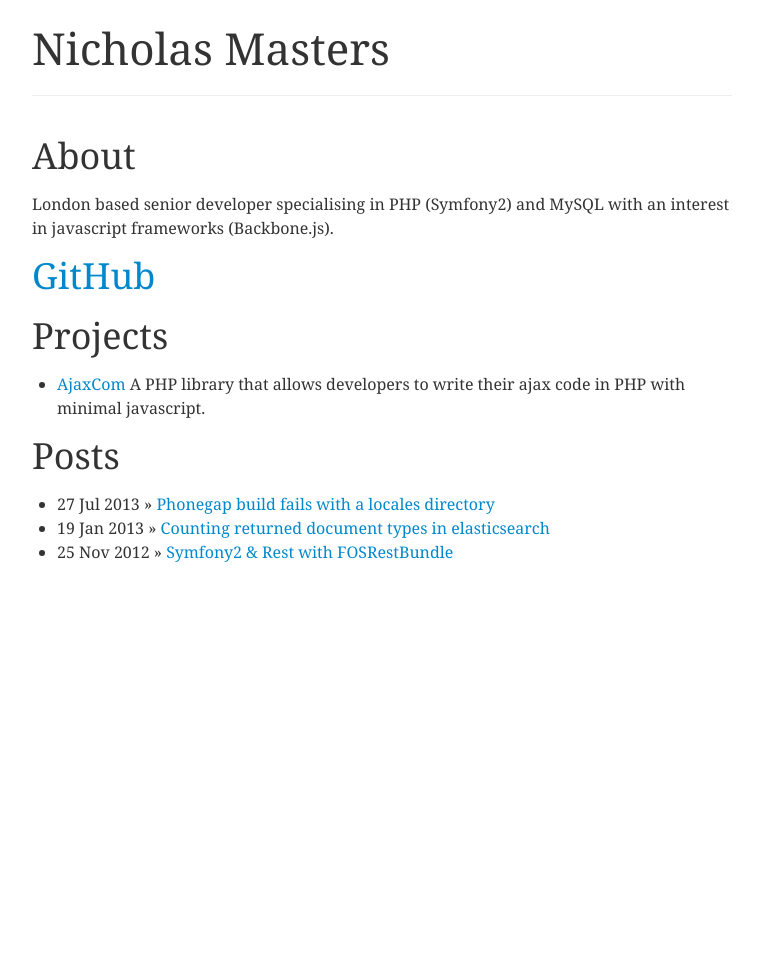
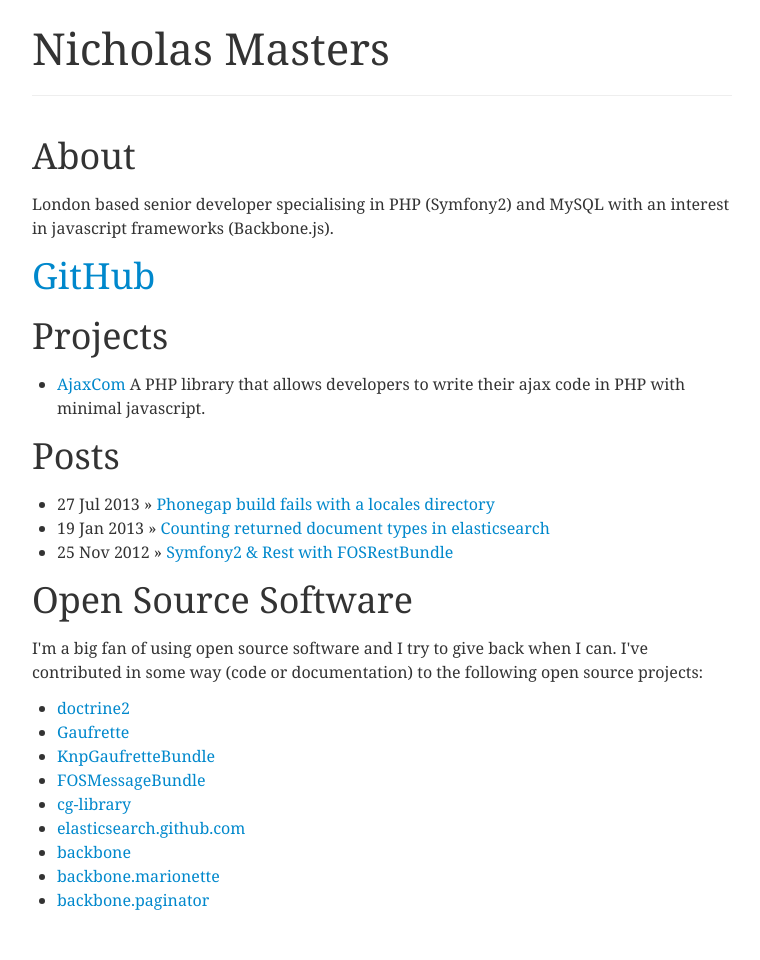
Before and after one commit to nmpolo/nmpolo.github.com, a Jekyll site: the page built from index.html, in a window 1280 px wide. Shown: the whole page, without its empty margins (258-1018 px from the left). Built offline with Jekyll 4.4.1, drawn with Linux system fonts in a browser that asks for light colours; before the commit the page ends 900 px from its top, so only the background shows below that.

Commit message:
Open source software

```diff
--- a/_layouts/default.html
+++ b/_layouts/default.html
@@ -26,6 +26,7 @@
     {% endif %}
 
     {{ content }}
+    <p>&nbsp;</p>
 </div>
 <script type="text/javascript">
 
--- a/index.html
+++ b/index.html
@@ -23,3 +23,19 @@
             <li><span>{{ post.date | date_to_string }}</span> &raquo; <a href="{{ post.url }}">{{ post.title }}</a></li>
         {% endfor %}
     </ul>
+
+    <h2>Open Source Software</h2>
+    <p>I'm a big fan of using open source software and I try to give back when I
+    can. I've contributed in some way (code or documentation) to the following
+    open source projects:</p>
+    <ul>
+        <li><a href="https://github.com/doctrine/doctrine2">doctrine2</a></li>
+        <li><a href="https://github.com/KnpLabs/Gaufrette">Gaufrette</a></li>
+        <li><a href="https://github.com/KnpLabs/KnpGaufretteBundle">KnpGaufretteBundle</a></li>
+        <li><a href="https://github.com/FriendsOfSymfony/FOSMessageBundle">FOSMessageBundle</a></li>
+        <li><a href="https://github.com/schmittjoh/cg-library">cg-library</a></li>
+        <li><a href="https://github.com/elasticsearch/elasticsearch.github.com">elasticsearch.github.com</a></li>
+        <li><a href="https://github.com/jashkenas/backbone">backbone</a></li>
+        <li><a href="https://github.com/marionettejs/backbone.marionette">backbone.marionette</a></li>
+        <li><a href="https://github.com/backbone-paginator/backbone.paginator">backbone.paginator</a></li>
+    </ul>
```
